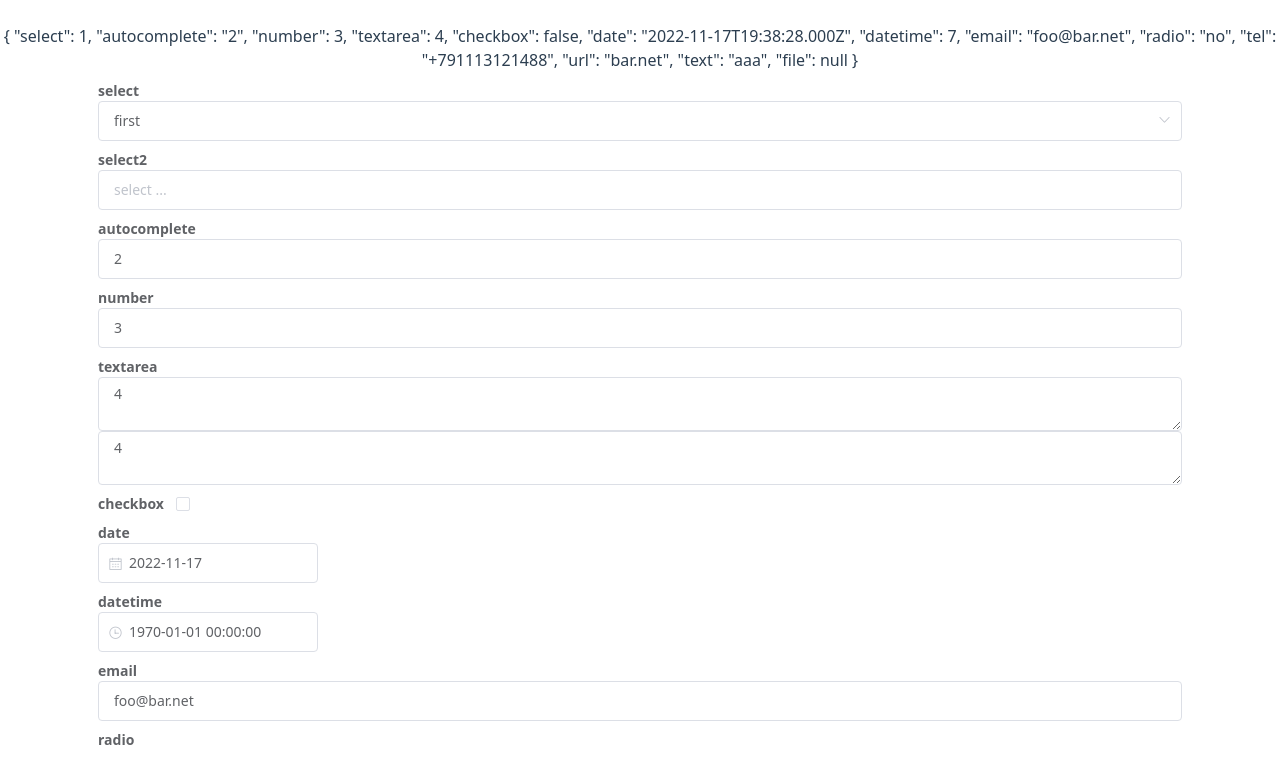
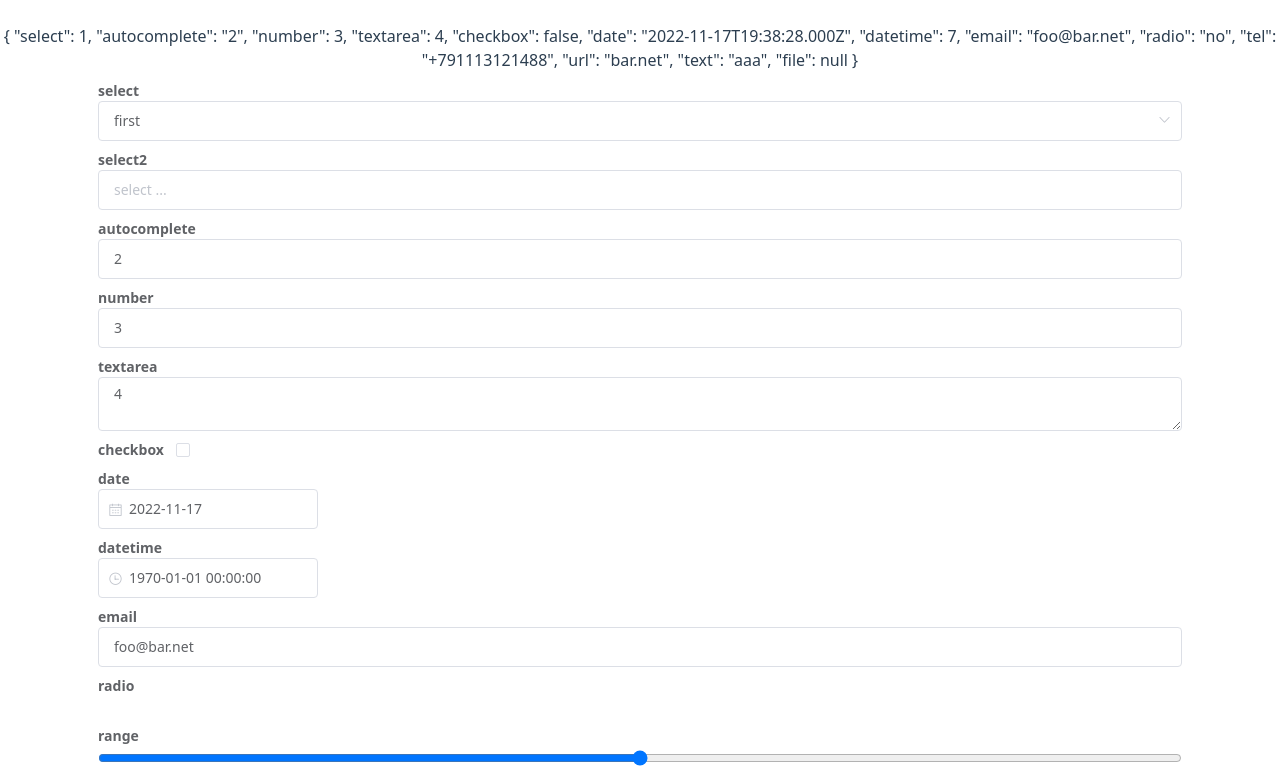
Before and after one commit to alkokaine/cdjs-vue, a Vue app: page /cd-form in a window 1280 px wide. Shown: the top 778 px of the page. Built offline with nearby package versions, Linux system fonts and the light colour scheme; no server answers.

Commit message:
textarea

```diff
--- a/src/components/cd-cell.vue
+++ b/src/components/cd-cell.vue
@@ -47,8 +47,6 @@
       <textarea class="el-textarea__inner" :value="value"
       @change="onCellChange({ $event, property }, onChange)"
       :disabled="disabled"></textarea>
-      <el-input class="cd-input" type="textarea" :placeholder="property.placeholder"
-        :value="value" :disabled="disabled"/>
     </template>
     <template v-else-if="input.checkbox">
       <el-checkbox class="cd-checkbox" :value="value" :disabled="disabled"></el-checkbox>
```
